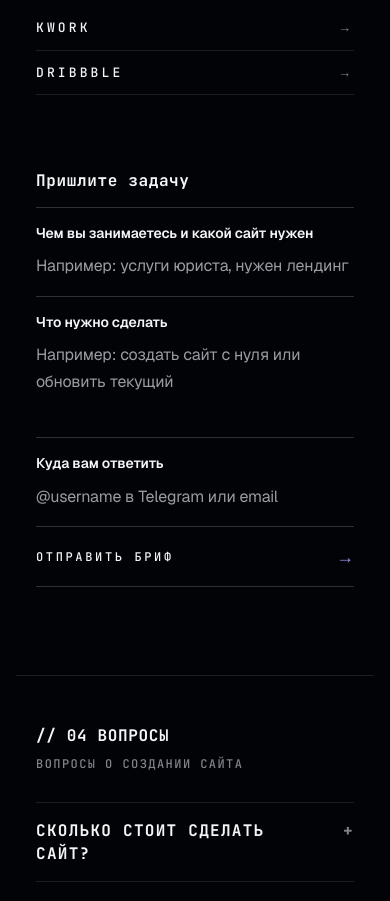
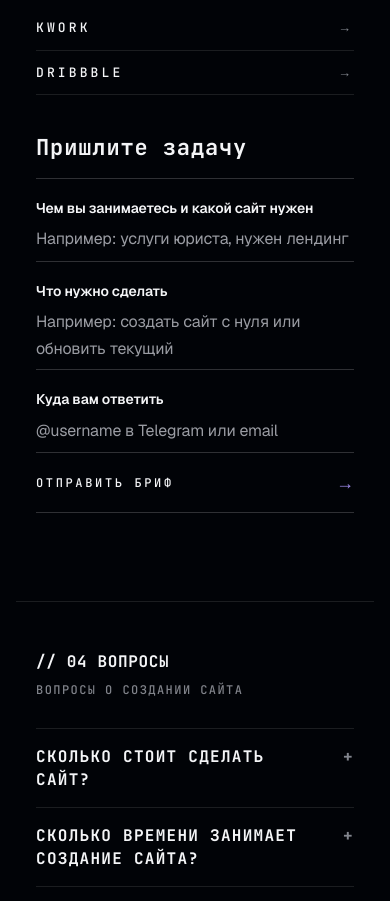
Before and after one commit to shirshilakniaginya/portfolio, a Next.js app: page / in a window 390 px wide. Shown: the part 5860-6761 px from the top of the page. Built offline with nearby package versions, Linux system fonts and the light colour scheme; no server answers.

Commit message:
Improve contact form readability

```diff
--- a/app/globals.css
+++ b/app/globals.css
@@ -35,6 +35,7 @@
   --text-micro: 10px;                         /* smallest decorative meta: indices, vertical labels */
   --text-value: clamp(14px, 1.05vw, 16px);    /* data-pair values */
   --text-kicker: clamp(1rem, 1.4vw, 1.45rem);   /* section kickers: must outrank row titles inside the section */
+  --text-heading-sm: clamp(1.375rem, 1.6vw, 1.75rem); /* compact H3 headings */
   --text-section-meta: clamp(0.75rem, 0.7vw, 0.8125rem); /* readable section subtitles and case kickers */
   --leading-body: 1.75;                       /* main prose paragraphs */
   --leading-body-dense: 1.7;                  /* narrow-measure prose: summaries, captions */
--- a/components/sections/contact/contact.module.css
+++ b/components/sections/contact/contact.module.css
@@ -142,7 +142,7 @@
 .noteTitle {
   margin: 0 0 1.125rem;
   font-family: var(--font-mono), monospace;
-  font-size: var(--text-kicker);
+  font-size: var(--text-heading-sm);
   font-weight: 700;
   line-height: 1.2;
   letter-spacing: var(--tracking-kicker);
@@ -183,8 +183,8 @@
 .field {
   display: flex;
   flex-direction: column;
-  gap: 0.625rem;
-  padding: clamp(1rem, 1.4vw, 1.25rem) 0;
+  gap: 8px;
+  padding: clamp(20px, 1.4vw, 24px) 0 8px;
   border-bottom: 1px solid var(--line-strong);
   transition: border-color 180ms ease;
 }
@@ -235,7 +235,8 @@
 }
 
 .fieldTextarea {
-  min-height: 4.75rem;
+  height: 3.25rem;
+  min-height: 3.25rem;
 }
 
 .fieldTextarea::-webkit-scrollbar {
@@ -356,7 +357,7 @@
 
 .formSuccessTitle {
   font-family: var(--font-mono), monospace;
-  font-size: var(--text-kicker);
+  font-size: var(--text-heading-sm);
   font-weight: 700;
   line-height: 1.2;
   letter-spacing: var(--tracking-kicker);
@@ -422,7 +423,7 @@
   .formWrap {
     grid-column: 1;
     margin-top: 40px;
-    padding-top: 36px;
+    padding-top: 0;
     border-top: none;
   }
 
@@ -455,7 +456,7 @@
   }
 
   .field {
-    padding: 16px 0;
+    padding: 20px 0 8px;
   }
 
   .fieldLabel {
```
